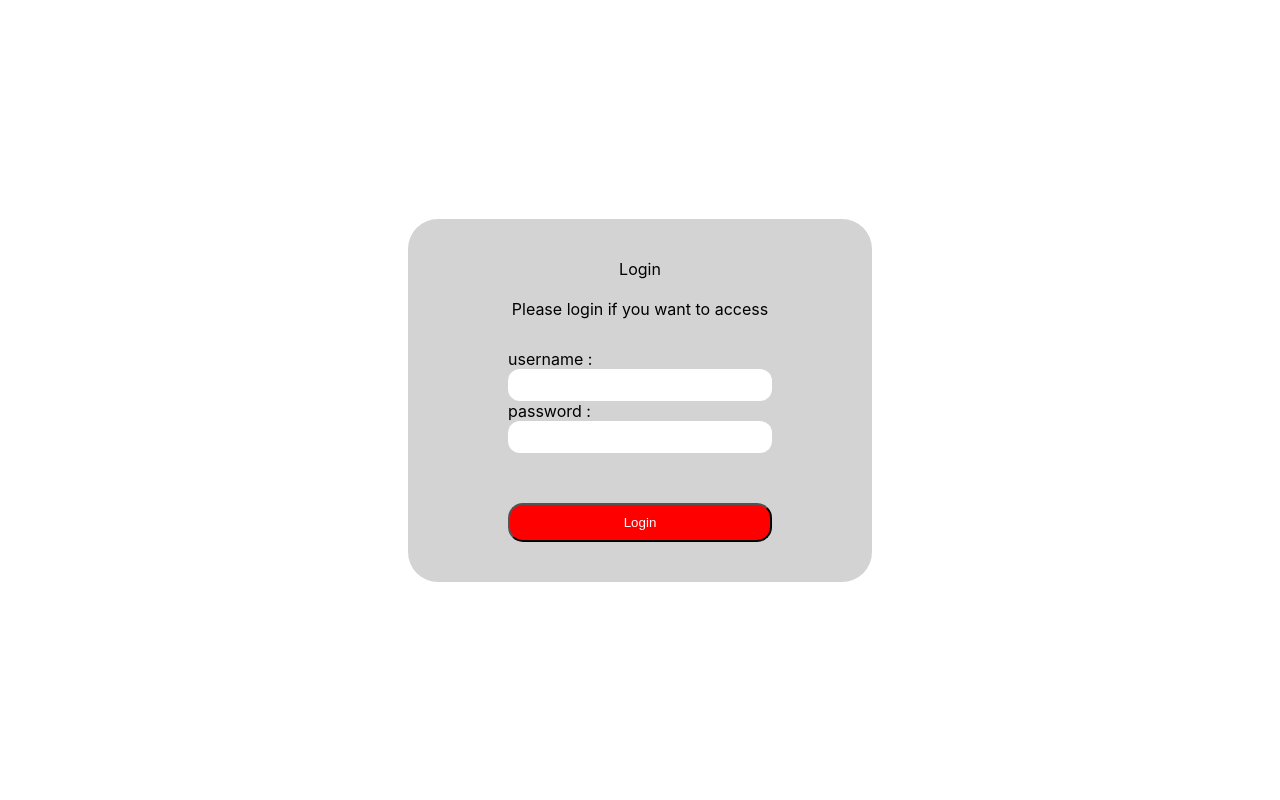
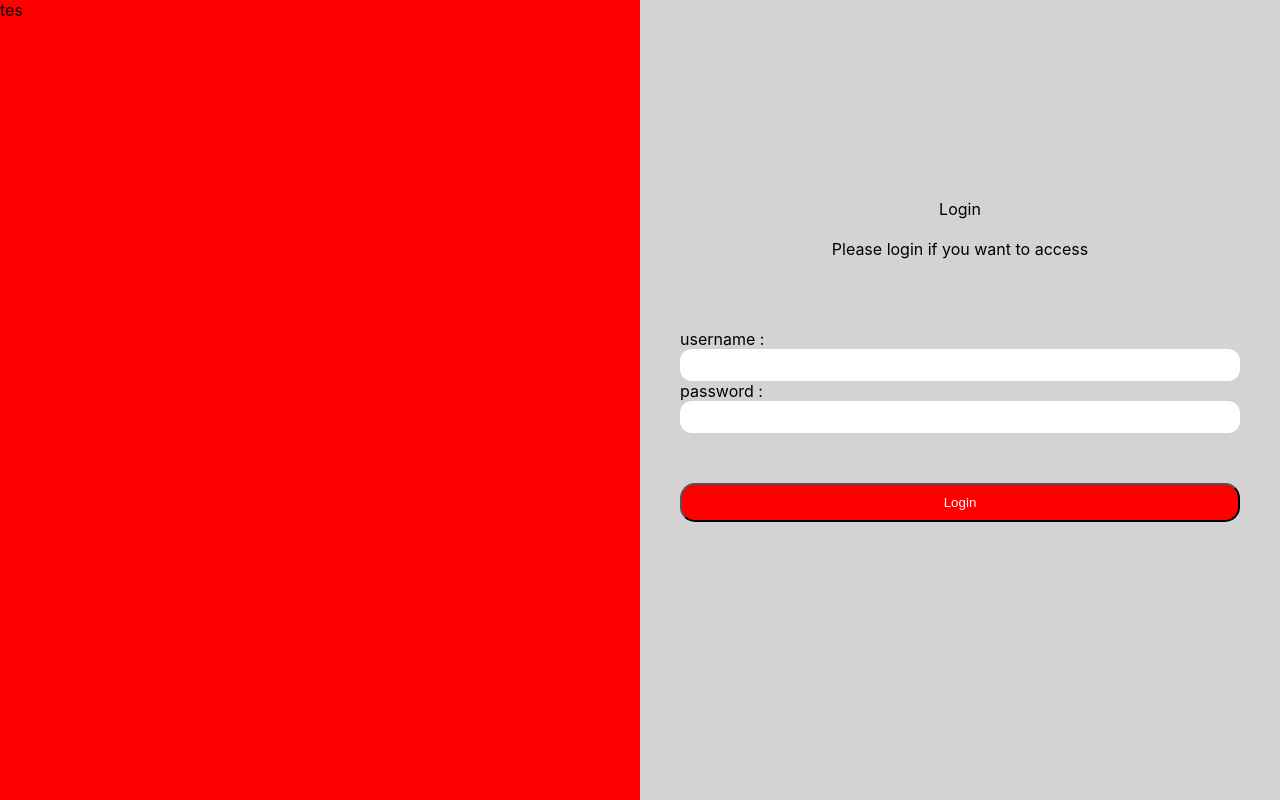
Before and after one commit to rifkinp/rock-paper-scissors-FE, a React (Create React App) app: page / in a window 1280 px wide. Built offline with nearby package versions, Linux system fonts and the light colour scheme.

Commit message:
adding pages folder

```diff
--- a/src/App.css
+++ /dev/null
@@ -1,55 +0,0 @@
-.wrapperCol {
-  display: flex;
-  height: 50vh;
-}
-
-.barisPertama {
-  background-color: blue;
-  color: white;
-  width: 50%;
-}
-
-.barisKedua {
-  background-color: red;
-  color: black;
-  width: 50%;
-}
-
-.App {
-  text-align: center;
-}
-
-.App-logo {
-  height: 40vmin;
-  pointer-events: none;
-}
-
-@media (prefers-reduced-motion: no-preference) {
-  .App-logo {
-    animation: App-logo-spin infinite 20s linear;
-  }
-}
-
-.App-header {
-  background-color: #282c34;
-  min-height: 100vh;
-  display: flex;
-  flex-direction: column;
-  align-items: center;
-  justify-content: center;
-  font-size: calc(10px + 2vmin);
-  color: white;
-}
-
-.App-link {
-  color: #61dafb;
-}
-
-@keyframes App-logo-spin {
-  from {
-    transform: rotate(0deg);
-  }
-  to {
-    transform: rotate(360deg);
-  }
-}
--- a/src/App.js
+++ b/src/App.js
@@ -1,14 +1,9 @@
-import "./App.css";
-import Login from "./component/login";
+import Login from "./pages/login";
 
 const App = () => {
   return (
     <div
       style={{
-        display: "flex",
-        flexAlign: "row",
-        alignItems: "center",
-        justifyContent: "center",
         width: "100%",
         height: "100vh",
       }}
--- a/src/component/login.js
+++ /dev/null
@@ -1,66 +0,0 @@
-import React from "react";
-import {Button} from "./button";
-
-export const Login = () => {
-  return (
-    <div
-      style={{
-        backgroundColor: "lightGrey",
-        padding: "40px",
-        width: "30%",
-        borderRadius: "30px",
-      }}
-    >
-      <div
-        style={{
-          paddingBottom: "30px",
-          textAlign: "center",
-        }}
-      >
-        Login <br />
-        <br />
-        Please login if you want to access
-      </div>
-      <div
-        style={{
-          padding: "0 60px",
-        }}
-      >
-        <div
-          style={{
-            display: "flex",
-            flexDirection: "column",
-          }}
-        >
-          <label>username :</label>
-          <input
-            style={{
-              borderRadius: "12px",
-              height: "30px",
-              borderStyle: "none",
-            }}
-          />
-        </div>
-        <div
-          style={{
-            display: "flex",
-            flexDirection: "column",
-          }}
-        >
-          <label>password :</label>
-          <input
-            type="password"
-            style={{
-              borderRadius: "12px",
-              height: "30px",
-              borderStyle: "none",
-            }}
-          />
-        </div>
-        <Button p="Login" />
-      </div>
-    </div>
-  );
-};
-
-export default Login;
--- /dev/null
+++ b/src/pages/login.js
@@ -0,0 +1,86 @@
+import React from "react";
+import {Button} from "../components/button";
+
+export const Login = () => {
+  return (
+    <div
+      style={{
+        width: "100%",
+        display: "flex",
+        height: "100vh",
+      }}
+    >
+      <div
+        style={{
+          width: "50%",
+          backgroundColor: "red",
+          height: "100%",
+          display: "flex",
+        }}
+      >
+        tes
+      </div>
+      <div
+        style={{
+          backgroundColor: "lightGrey",
+          width: "50%",
+          height: "100%",
+          display: "flex",
+          flexDirection: "column",
+          justifyContent: "center",
+        }}
+      >
+        <div
+          style={{
+            paddingBottom: "30px",
+            textAlign: "center",
+          }}
+        >
+          Login <br />
+          <br />
+          Please login if you want to access
+        </div>
+        <div
+          style={{
+            padding: "40px 40px 80px",
+          }}
+        >
+          <div
+            style={{
+              display: "flex",
+              flexDirection: "column",
+            }}
+          >
+            <label>username :</label>
+            <input
+              style={{
+                borderRadius: "12px",
+                height: "30px",
+                borderStyle: "none",
+              }}
+            />
+          </div>
+          <div
+            style={{
+              display: "flex",
+              flexDirection: "column",
+            }}
+          >
+            <label>password :</label>
+            <input
+              type="password"
+              style={{
+                borderRadius: "12px",
+                height: "30px",
+                borderStyle: "none",
+              }}
+            />
+          </div>
+          <Button p="Login" />
+        </div>
+      </div>
+    </div>
+  );
+};
+
+export default Login;
```
Also changed, not shown: src/reportWebVitals.js (deleted, +0 -13 lines), src/setupTests.js (deleted, +0 -5 lines), src/components/button.js (renamed from src/component/button.js), src/pages/register.js (renamed from src/component/register.js).
